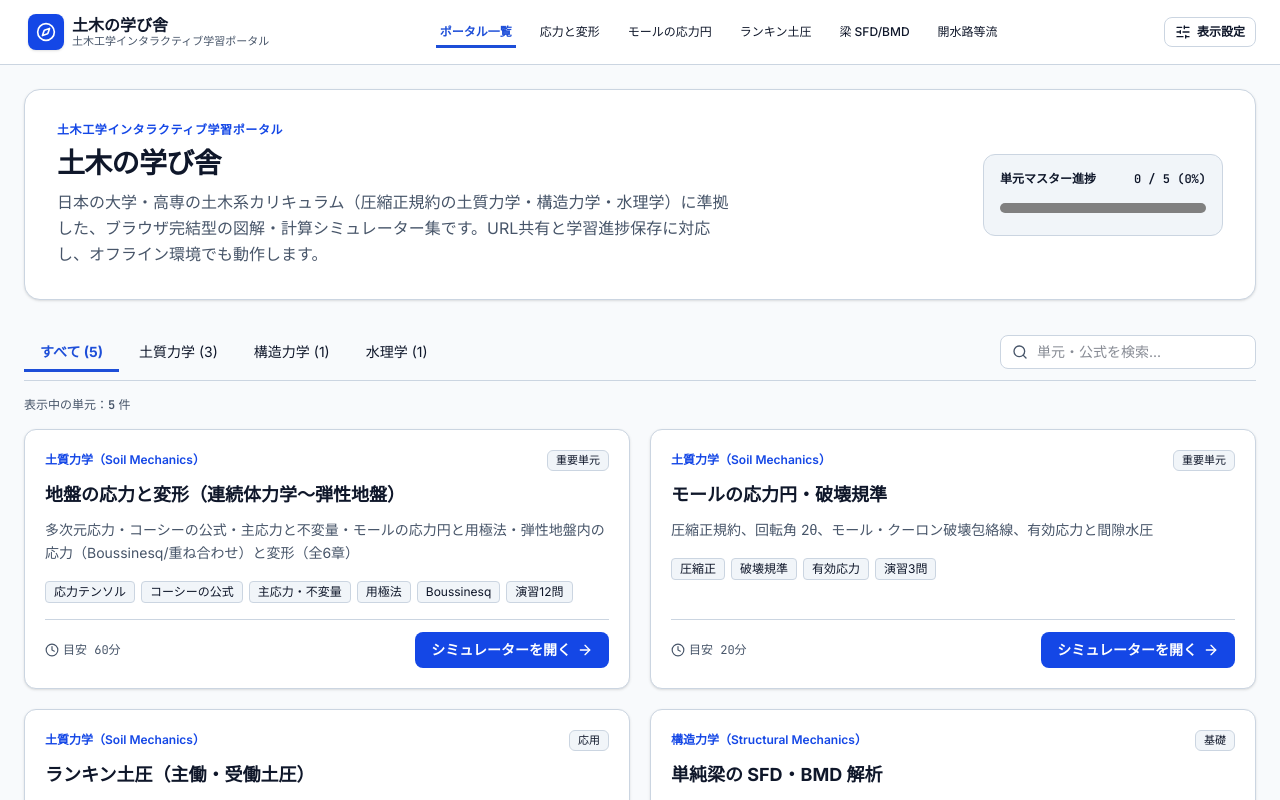
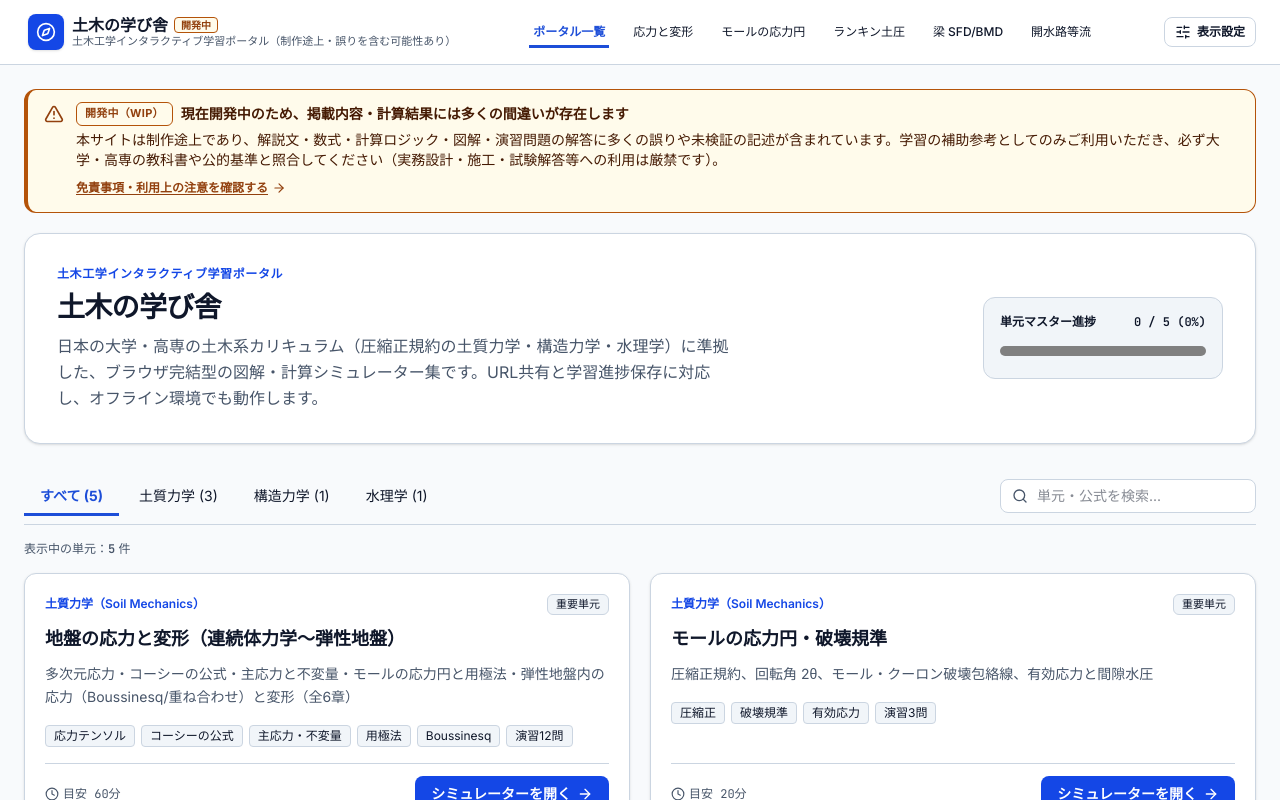
Before and after one commit to skyblueao77/dobokunomanabiya, a React (Vite) app: page / in a window 1280 px wide. Shown: the top 800 px of the page. Built offline with nearby package versions, Linux system fonts and the light colour scheme.

Commit message:
feat: add site-wide WIP and error disclaimer notice

```diff
--- a/src/App.tsx
+++ b/src/App.tsx
@@ -11,6 +11,7 @@ import {
 import { PortalHeader } from './components/PortalHeader';
 import { PortalHome } from './components/PortalHome';
 import { ErrorBoundary } from './components/ErrorBoundary';
+import { WipNoticeBanner } from './components/WipNoticeBanner';
 
 const GeomechanicsCourseModule = lazy(
   () => import('./components/modules/GeomechanicsCourseModule')
@@ -162,6 +163,10 @@ export function App() {
       />
 
       <main className="flex-1 mx-auto w-full max-w-7xl px-4 sm:px-6 py-6">
+        <WipNoticeBanner
+          showDisclaimerLink={route !== 'legal'}
+          onOpenDisclaimer={() => navigate('legal')}
+        />
         <ErrorBoundary onReset={() => navigate('home')}>
           <Suspense
             fallback={
@@ -226,7 +231,9 @@ export function App() {
 
       <footer className="border-t border-[var(--border-subtle)] py-5 px-4 sm:px-6 text-xs app-text-muted">
         <div className="mx-auto max-w-7xl flex flex-wrap items-center justify-between gap-2">
-          <span>土木の学び舎 — 土木工学インタラクティブ学習ポータル（クライアント完結型・Cloudflare 対応）</span>
+          <span>
+            土木の学び舎 — 土木工学インタラクティブ学習ポータル（現在開発中・多くの誤りを含む可能性あり）
+          </span>
           <div className="flex flex-wrap items-center gap-4">
             <span>日本の大学・高専 教科書準拠（土質力学：圧縮正）</span>
             <button
--- a/src/components/LegalPage.tsx
+++ b/src/components/LegalPage.tsx
@@ -85,6 +85,15 @@ export default function LegalPage({ onBackToPortal }: LegalPageProps) {
         </div>
 
         <div className="space-y-3 text-sm leading-relaxed">
+          <div className="app-notice-banner rounded-lg p-4 space-y-1.5">
+            <p className="font-bold app-notice-accent">
+              開発中（WIP）のお知らせ：本サイトには多くの間違いが存在します
+            </p>
+            <p>
+              本サイトは現在開発中の試作・学習支援サイトであり、掲載されている解説文、数式、計算ロジック、数値結果、グラフ・図解および演習問題の解答には<strong>多くの誤りや未検証の記述</strong>が含まれています。必ず大学・高専の教科書や公的基準と照合のうえ、補助的な参考資料としてのみご利用ください。
+            </p>
+          </div>
+
           <div className="rounded-lg border border-amber-500/40 bg-amber-500/10 p-4 space-y-1.5">
             <p className="font-bold text-amber-700 dark:text-amber-300">
               重要：教育・学習目的限定（実務設計・施工への使用禁止）
@@ -99,6 +108,10 @@ export default function LegalPage({ onBackToPortal }: LegalPageProps) {
           </div>
 
           <ul className="list-disc pl-5 space-y-2 app-text-muted">
+            <li>
+              <strong className="text-[var(--text-primary)]">開発途上の品質と誤りの存在：</strong>
+              本サイトは継続的な開発・検証の途上にあり、物理式・境界条件・符号規約・表示文言・数値計算の実装に多数の誤りが残存している可能性があります。内容の正確性・完全性・最新性は一切保証されません。
+            </li>
             <li>
               <strong className="text-[var(--text-primary)]">モデルの単純化と計算精度：</strong>
               本サイトのシミュレーションは教育上の分かりやすさを優先し、一様地盤・理想弾塑性体・定常流などの単純化された仮定に基づいています。また、数値計算上の丸め誤差やプログラム上の不具合等により、厳密解や実際の物理現象と異なる結果が生じる場合があります。
--- a/src/components/PortalHeader.tsx
+++ b/src/components/PortalHeader.tsx
@@ -66,11 +66,16 @@ export const PortalHeader: React.FC<PortalHeaderProps> = ({
             <Compass className="h-4 w-4 sm:h-5 sm:w-5" aria-hidden="true" />
           </span>
           <span className="min-w-0">
-            <span className="block text-sm sm:text-base font-bold leading-tight truncate">
-              土木の学び舎
+            <span className="flex items-center gap-1.5 min-w-0">
+              <span className="text-sm sm:text-base font-bold leading-tight truncate">
+                土木の学び舎
+              </span>
+              <span className="app-notice-badge shrink-0 rounded px-1.5 py-0.5 text-[10px] font-bold leading-none">
+                開発中
+              </span>
             </span>
             <span className="hidden sm:block text-[11px] app-text-muted leading-tight truncate">
-              土木工学インタラクティブ学習ポータル
+              土木工学インタラクティブ学習ポータル（制作途上・誤りを含む可能性あり）
             </span>
           </span>
         </a>
--- /dev/null
+++ b/src/components/WipNoticeBanner.tsx
@@ -0,0 +1,51 @@
+import React from 'react';
+import { AlertTriangle, ArrowRight } from 'lucide-react';
+
+interface WipNoticeBannerProps {
+  showDisclaimerLink?: boolean;
+  onOpenDisclaimer?: () => void;
+}
+
+export const WipNoticeBanner: React.FC<WipNoticeBannerProps> = ({
+  showDisclaimerLink = true,
+  onOpenDisclaimer,
+}) => {
+  return (
+    <aside
+      aria-label="開発中および内容の正確性に関する重要なお知らせ"
+      className="app-notice-banner rounded-xl px-4 py-3 mb-5 text-xs sm:text-sm leading-relaxed"
+    >
+      <div className="flex items-start gap-3">
+        <AlertTriangle
+          className="h-5 w-5 shrink-0 mt-0.5 app-notice-accent"
+          aria-hidden="true"
+        />
+        <div className="space-y-1 flex-1 min-w-0">
+          <div className="flex flex-wrap items-center gap-2">
+            <span className="app-notice-badge inline-flex items-center rounded-md px-2 py-0.5 text-[11px] font-bold tracking-wide">
+              開発中（WIP）
+            </span>
+            <strong className="font-bold">
+              現在開発中のため、掲載内容・計算結果には多くの間違いが存在します
+            </strong>
+          </div>
+          <p className="text-xs sm:text-sm">
+            本サイトは制作途上であり、解説文・数式・計算ロジック・図解・演習問題の解答に多くの誤りや未検証の記述が含まれています。学習の補助参考としてのみご利用いただき、必ず大学・高専の教科書や公的基準と照合してください（実務設計・施工・試験解答等への利用は厳禁です）。
+          </p>
+          {showDisclaimerLink && onOpenDisclaimer && (
+            <div className="pt-0.5">
+              <button
+                type="button"
+                onClick={onOpenDisclaimer}
+                className="app-notice-accent inline-flex items-center gap-1 text-xs font-bold underline underline-offset-2 cursor-pointer py-1"
+              >
+                免責事項・利用上の注意を確認する
+                <ArrowRight className="h-3.5 w-3.5" aria-hidden="true" />
+              </button>
+            </div>
+          )}
+        </div>
+      </div>
+    </aside>
+  );
+};
--- a/src/index.css
+++ b/src/index.css
@@ -25,6 +25,15 @@
   --brand-accent-light: #1d4ed8;
   --brand-accent-dark: #60a5fa;
 
+  --notice-bg-light: #fffbeb;
+  --notice-bg-dark: #271a06;
+  --notice-border-light: #b45309;
+  --notice-border-dark: #f59e0b;
+  --notice-text-light: #451a03;
+  --notice-text-dark: #fef3c7;
+  --notice-accent-light: #92400e;
+  --notice-accent-dark: #fcd34d;
+
   --surface-page: var(--surface-page-light);
   --surface-card: var(--surface-card-light);
   --surface-subtle: var(--surface-subtle-light);
@@ -32,6 +41,10 @@
   --text-muted: var(--text-muted-light);
   --border-subtle: var(--border-subtle-light);
   --accent-color: var(--brand-accent-light);
+  --notice-bg: var(--notice-bg-light);
+  --notice-border: var(--notice-border-light);
+  --notice-text: var(--notice-text-light);
+  --notice-accent: var(--notice-accent-light);
 
   --target-size: 24px;
   --scrollbar-track: #e2e8f0;
@@ -54,6 +67,10 @@
     --text-muted: var(--text-muted-dark);
     --border-subtle: var(--border-subtle-dark);
     --accent-color: var(--brand-accent-dark);
+    --notice-bg: var(--notice-bg-dark);
+    --notice-border: var(--notice-border-dark);
+    --notice-text: var(--notice-text-dark);
+    --notice-accent: var(--notice-accent-dark);
     --scrollbar-track: #1e293b;
     --scrollbar-thumb: #64748b;
   }
@@ -68,6 +85,10 @@
     --text-muted: light-dark(var(--text-muted-light), var(--text-muted-dark));
     --border-subtle: light-dark(var(--border-subtle-light), var(--border-subtle-dark));
     --accent-color: light-dark(var(--brand-accent-light), var(--brand-accent-dark));
+    --notice-bg: light-dark(var(--notice-bg-light), var(--notice-bg-dark));
+    --notice-border: light-dark(var(--notice-border-light), var(--notice-border-dark));
+    --notice-text: light-dark(var(--notice-text-light), var(--notice-text-dark));
+    --notice-accent: light-dark(var(--notice-accent-light), var(--notice-accent-dark));
     --scrollbar-track: light-dark(#e2e8f0, #1e293b);
     --scrollbar-thumb: light-dark(#64748b, #94a3b8);
   }
@@ -83,6 +104,10 @@
   --text-muted: var(--text-muted-dark);
   --border-subtle: var(--border-subtle-dark);
   --accent-color: var(--brand-accent-dark);
+  --notice-bg: var(--notice-bg-dark);
+  --notice-border: var(--notice-border-dark);
+  --notice-text: var(--notice-text-dark);
+  --notice-accent: var(--notice-accent-dark);
   --scrollbar-track: #1e293b;
   --scrollbar-thumb: #64748b;
 }
@@ -96,6 +121,10 @@
   --text-muted: var(--text-muted-light);
   --border-subtle: var(--border-subtle-light);
   --accent-color: var(--brand-accent-light);
+  --notice-bg: var(--notice-bg-light);
+  --notice-border: var(--notice-border-light);
+  --notice-text: var(--notice-text-light);
+  --notice-accent: var(--notice-accent-light);
   --scrollbar-track: #e2e8f0;
   --scrollbar-thumb: #64748b;
 }
@@ -292,6 +321,24 @@
   }
 }
 
+/* WIP / accuracy notice tokens */
+.app-notice-banner {
+  background-color: var(--notice-bg);
+  color: var(--notice-text);
+  border: 1px solid var(--notice-border);
+  border-inline-start-width: 4px;
+}
+
+.app-notice-badge {
+  background-color: var(--notice-bg);
+  color: var(--notice-accent);
+  border: 1px solid var(--notice-border);
+}
+
+.app-notice-accent {
+  color: var(--notice-accent);
+}
+
 /* Forced Colors Mode support */
 @media (forced-colors: active) {
   .tab-item[aria-selected="true"]::after,
@@ -302,6 +349,15 @@
   .app-surface-subtle {
     border-color: ButtonBorder;
   }
+  .app-notice-banner,
+  .app-notice-badge {
+    background-color: Canvas;
+    color: CanvasText;
+    border-color: Highlight;
+  }
+  .app-notice-accent {
+    color: Highlight;
+  }
 }
 
 /* Fluid heading scale */
```
